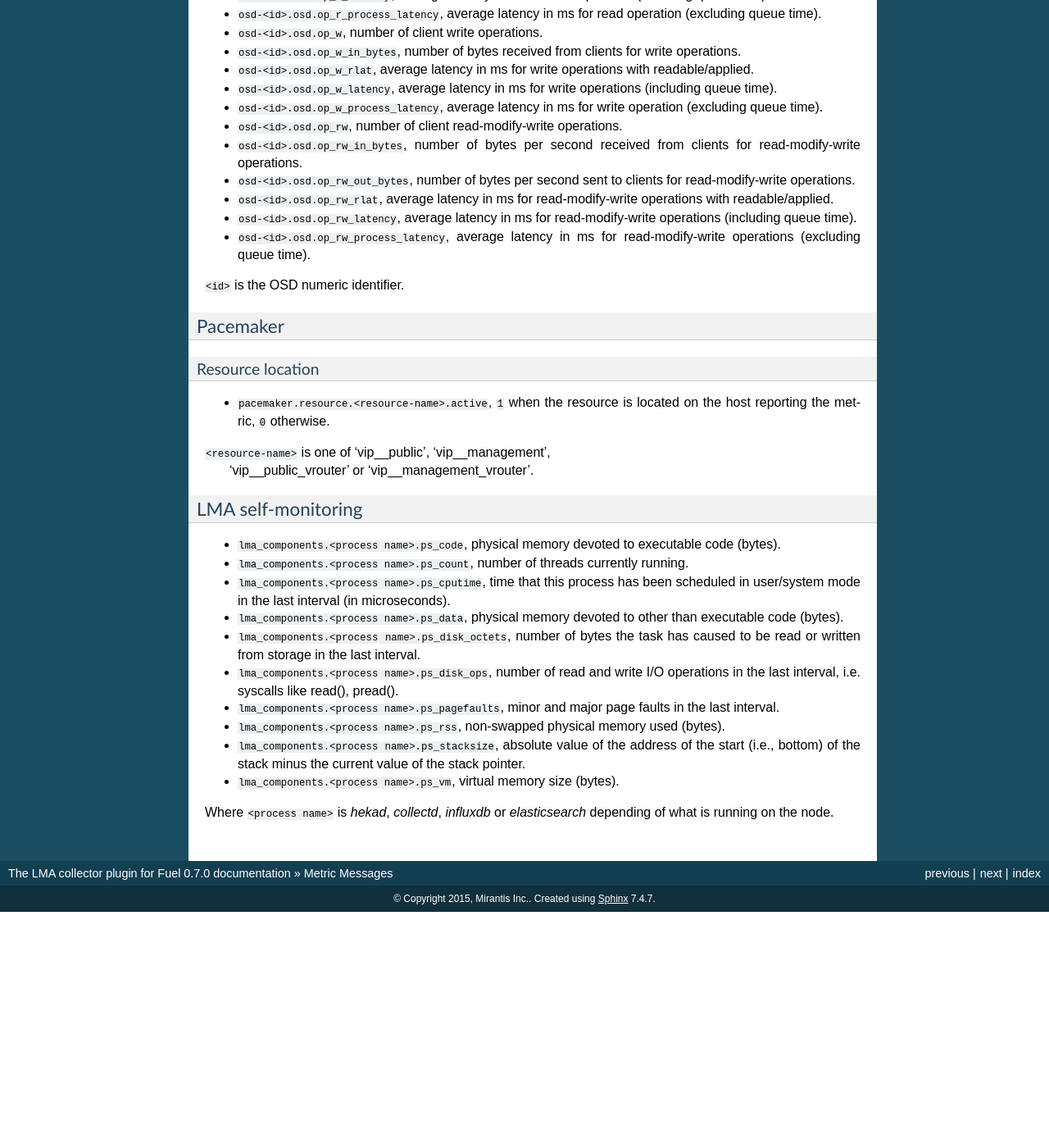
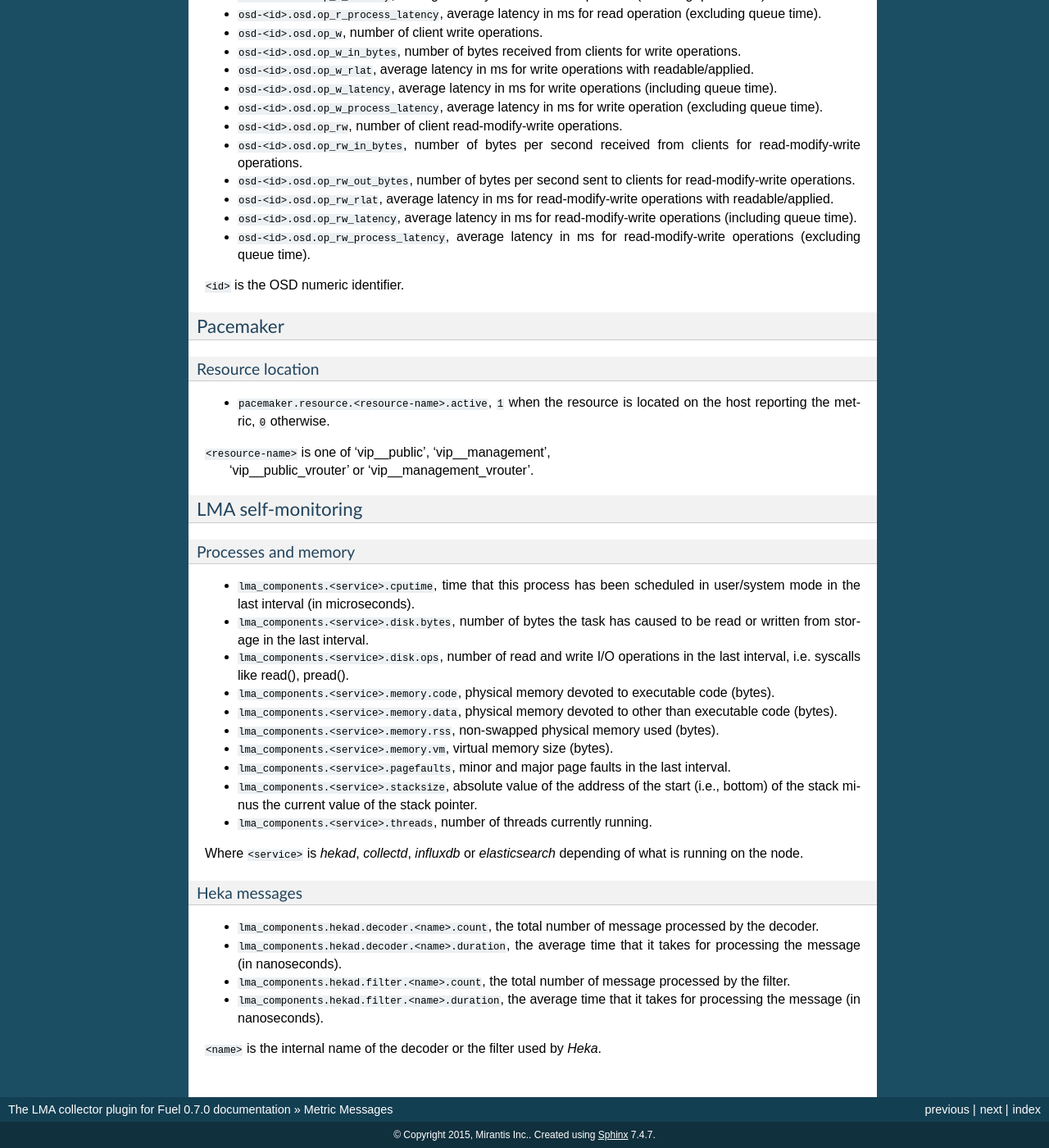
Before and after one commit to openstack-archive/fuel-plugin-lma-collector, a Sphinx documentation site: the page built from doc/source/metrics.rst, in a window 1280 px wide and 1400 px high, scrolled down 14878 px. Shown: the whole window at 82% size. Built offline with Sphinx 7.4.7, drawn with Linux system fonts in a browser that asks for light colours; before the commit the page ends 15990 px from its top, so only the background shows below that; some of the changed text lies outside the part shown.

Commit message:
Add the monitoring of Heka messages
Add information about the number of messages that are processed by the
toolchain and also the average time it takes to process these messages.
We focused on filter and decoder.

Change-Id: Iad122336fe8fcb6fa3f4d8ed666b276f6db70a43

```diff
--- a/doc/source/metrics/lma.rst
+++ b/doc/source/metrics/lma.rst
@@ -1,15 +1,29 @@
 .. _LMA_self-monitoring:
 
-* ``lma_components.<process name>.ps_code``,  physical memory devoted to executable code (bytes).
-* ``lma_components.<process name>.ps_count``, number of threads currently running.
-* ``lma_components.<process name>.ps_cputime``, time that this process has been scheduled in user/system mode in the last interval (in microseconds).
-* ``lma_components.<process name>.ps_data``, physical memory devoted to other than executable code (bytes).
-* ``lma_components.<process name>.ps_disk_octets``, number of bytes the task has caused to be read or written from storage in the last interval.
-* ``lma_components.<process name>.ps_disk_ops``, number of read and write I/O operations in the last interval, i.e. syscalls like read(), pread().
-* ``lma_components.<process name>.ps_pagefaults``, minor and major page faults in the last interval.
-* ``lma_components.<process name>.ps_rss``, non-swapped physical memory used (bytes).
-* ``lma_components.<process name>.ps_stacksize``, absolute value of the address of the start (i.e., bottom) of the stack minus the current value of the stack pointer.
-* ``lma_components.<process name>.ps_vm``, virtual memory size (bytes).
+Processes and memory
+^^^^^^^^^^^^^^^^^^^^
 
-Where ``<process name>`` is *hekad*, *collectd*, *influxdb* or *elasticsearch*
+* ``lma_components.<service>.cputime``, time that this process has been scheduled in user/system mode in the last interval (in microseconds).
+* ``lma_components.<service>.disk.bytes``, number of bytes the task has caused to be read or written from storage in the last interval.
+* ``lma_components.<service>.disk.ops``, number of read and write I/O operations in the last interval, i.e. syscalls like read(), pread().
+* ``lma_components.<service>.memory.code``,  physical memory devoted to executable code (bytes).
+* ``lma_components.<service>.memory.data``, physical memory devoted to other than executable code (bytes).
+* ``lma_components.<service>.memory.rss``, non-swapped physical memory used (bytes).
+* ``lma_components.<service>.memory.vm``, virtual memory size (bytes).
+* ``lma_components.<service>.pagefaults``, minor and major page faults in the last interval.
+* ``lma_components.<service>.stacksize``, absolute value of the address of the start (i.e., bottom) of the stack minus the current value of the stack pointer.
+* ``lma_components.<service>.threads``, number of threads currently running.
+
+Where ``<service>`` is *hekad*, *collectd*, *influxdb* or *elasticsearch*
 depending of what is running on the node.
+
+
+Heka messages
+^^^^^^^^^^^^^
+
+* ``lma_components.hekad.decoder.<name>.count``, the total number of message processed by the decoder.
+* ``lma_components.hekad.decoder.<name>.duration``, the average time that it takes for processing the message (in nanoseconds).
+* ``lma_components.hekad.filter.<name>.count``, the total number of message processed by the filter.
+* ``lma_components.hekad.filter.<name>.duration``, the average time that it takes for processing the message (in nanoseconds).
+
+``<name>`` is the internal name of the decoder or the filter used by *Heka*.
```
Also changed, not shown: 7 other files.
